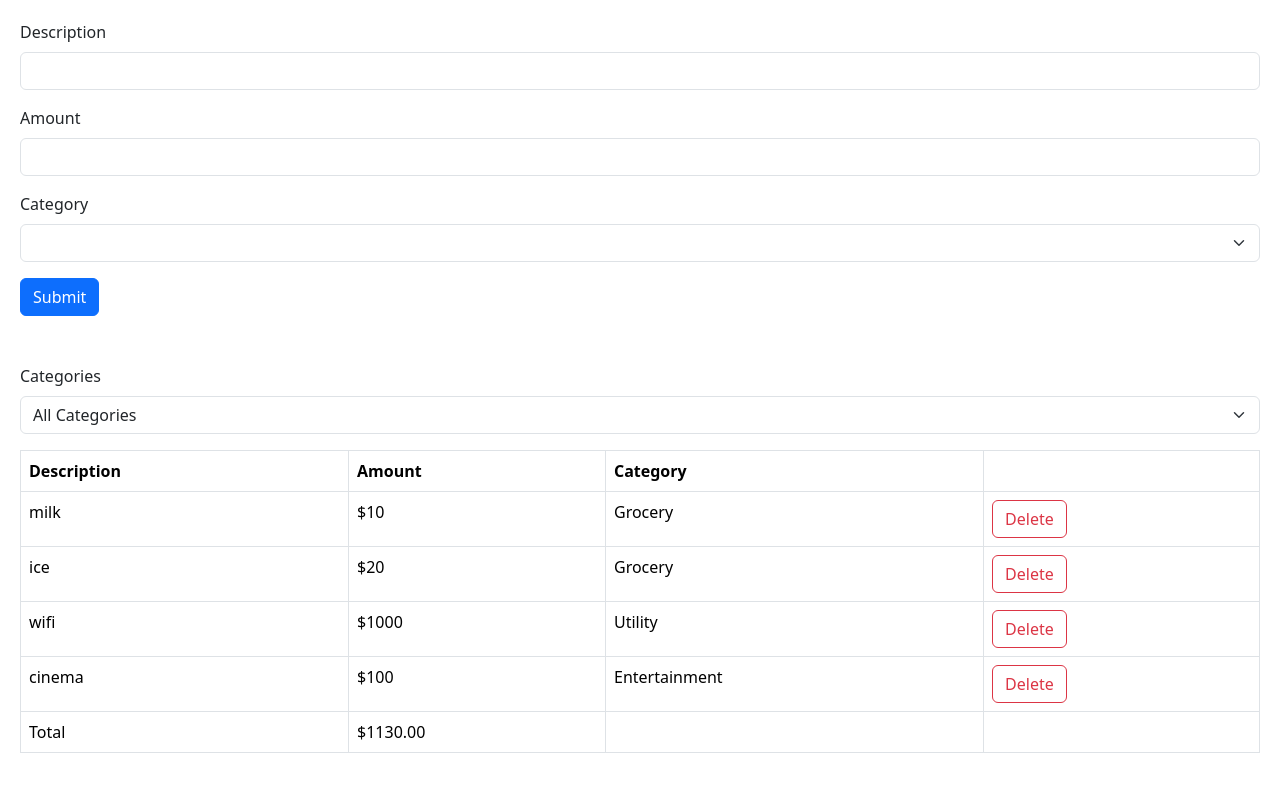
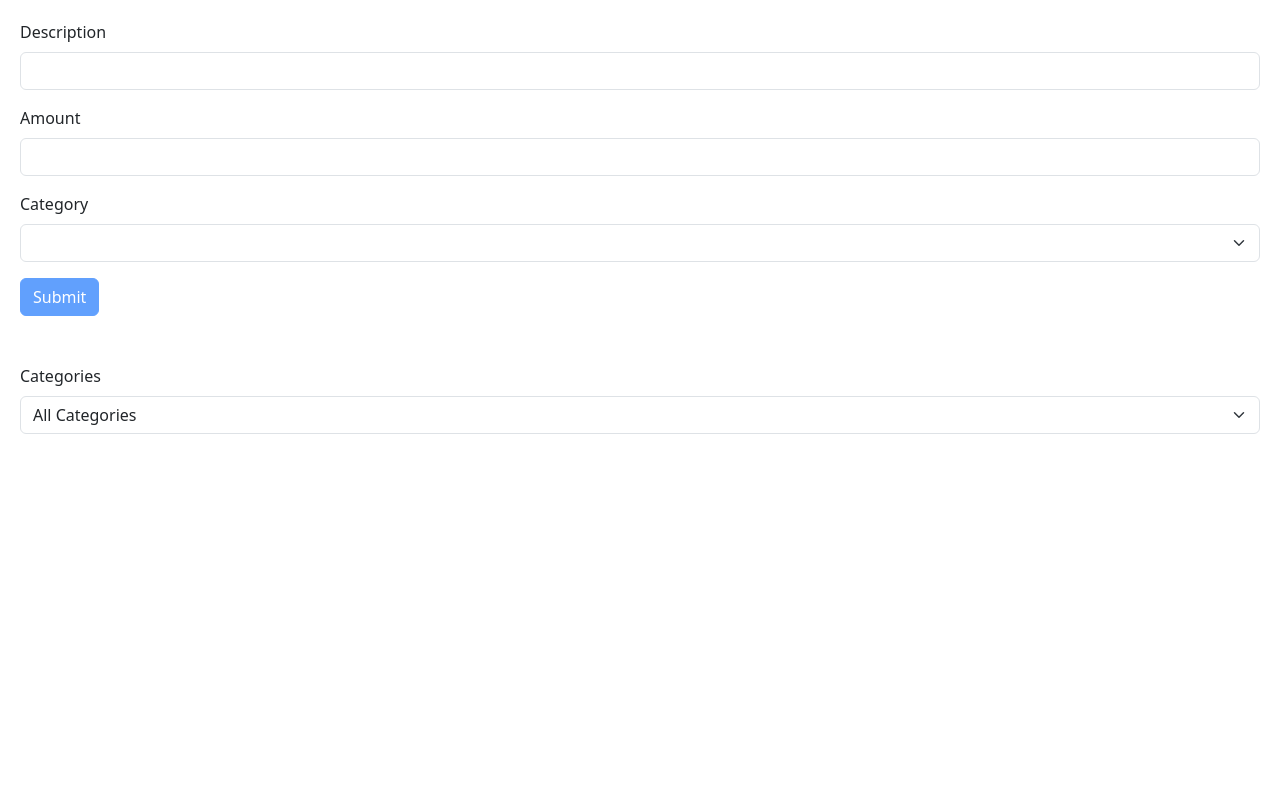
Before and after one commit to mannyAddisu/Expense-tracker-a-basic-react-app, a React (Vite) app: page / in a window 1280 px wide. Shown: the top 792 px of the page. Built offline with nearby package versions, Linux system fonts and the light colour scheme.

Commit message:
disabling the submit button for invalid inputs

```diff
--- a/src/App.tsx
+++ b/src/App.tsx
@@ -3,39 +3,19 @@ import ExpenseForm from "./components/ExpenseForm";
 import ExpenseList from "./components/ExpenseList";
 import ExpenseFilter from "./components/ExpenseFilter";
 import categroyList from "./categories";
+
+interface Expenses {
+  id: number;
+  description: string;
+  amount: number;
+  category: string;
+}
 function App() {
   const [categoryFilter, setCategoryFilter] = useState("");
-  const [expenses, setExpenses] = useState([
-    {
-      id: 1,
-      description: "milk",
-      amount: 10,
-      category: categroyList.find((category) => category === "Grocery") || "-",
-    },
-    {
-      id: 2,
-      description: "ice",
-      amount: 20,
-      category: categroyList.find((category) => category === "Grocery") || "-",
-    },
-    {
-      id: 3,
-      description: "wifi",
-      amount: 1000,
-      category: categroyList.find((category) => category === "Utility") || "-",
-    },
-    {
-      id: 4,
-      description: "cinema",
-      amount: 100,
-      category:
-        categroyList.find((category) => category === "Entertainment") || "-",
-    },
-  ]);
+  const [expenses, setExpenses] = useState<Expenses[]>([]);
   const filteredExpense = categoryFilter
     ? expenses.filter((expense) => expense.category === categoryFilter)
     : expenses;
-  console.log(expenses);
   return (
     <div>
       <div className="mb-5">
--- a/src/components/ExpenseForm.tsx
+++ b/src/components/ExpenseForm.tsx
@@ -26,14 +26,17 @@ const ExpenseForm = ({ expense, onSubmit }: Props) => {
   const {
     register,
     handleSubmit,
+    reset,
     formState: { errors, isValid },
   } = useForm<FormField>({ resolver: zodResolver(schema) });
 
   return (
     <form
-      onSubmit={handleSubmit((data) =>
-        onSubmit({ id: expense[expense.length - 1].id + 1 || 0, ...data })
-      )}
+      onSubmit={handleSubmit((data) => {
+        if (expense.length === 0) onSubmit({ id: 0, ...data });
+        else onSubmit({ id: expense[expense.length - 1].id + 1, ...data });
+        reset();
+      })}
     >
       <div className="mb-3">
         <label htmlFor="description" className="form-label">
@@ -77,7 +80,7 @@ const ExpenseForm = ({ expense, onSubmit }: Props) => {
         </select>
         <p className="text-danger">{errors.category?.message}</p>
       </div>
-      <button type="submit" className="btn btn-primary">
+      <button disabled={!isValid} type="submit" className="btn btn-primary">
         Submit
       </button>
     </form>
```
